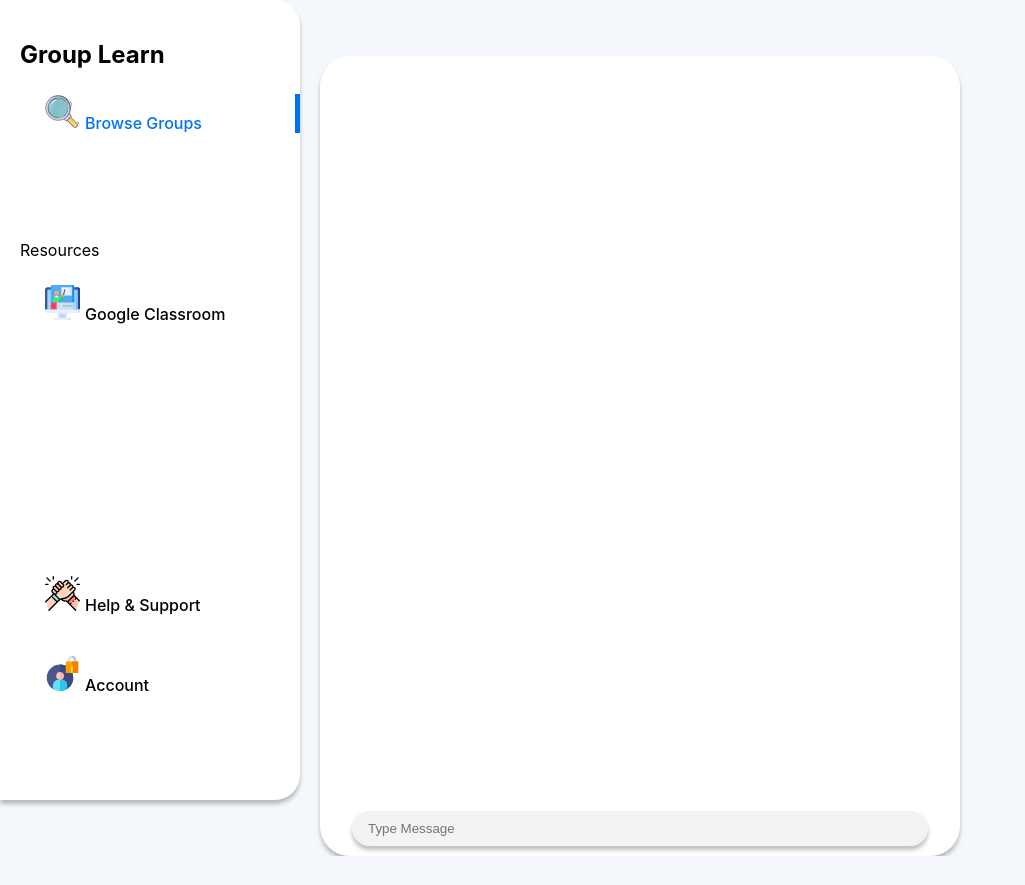
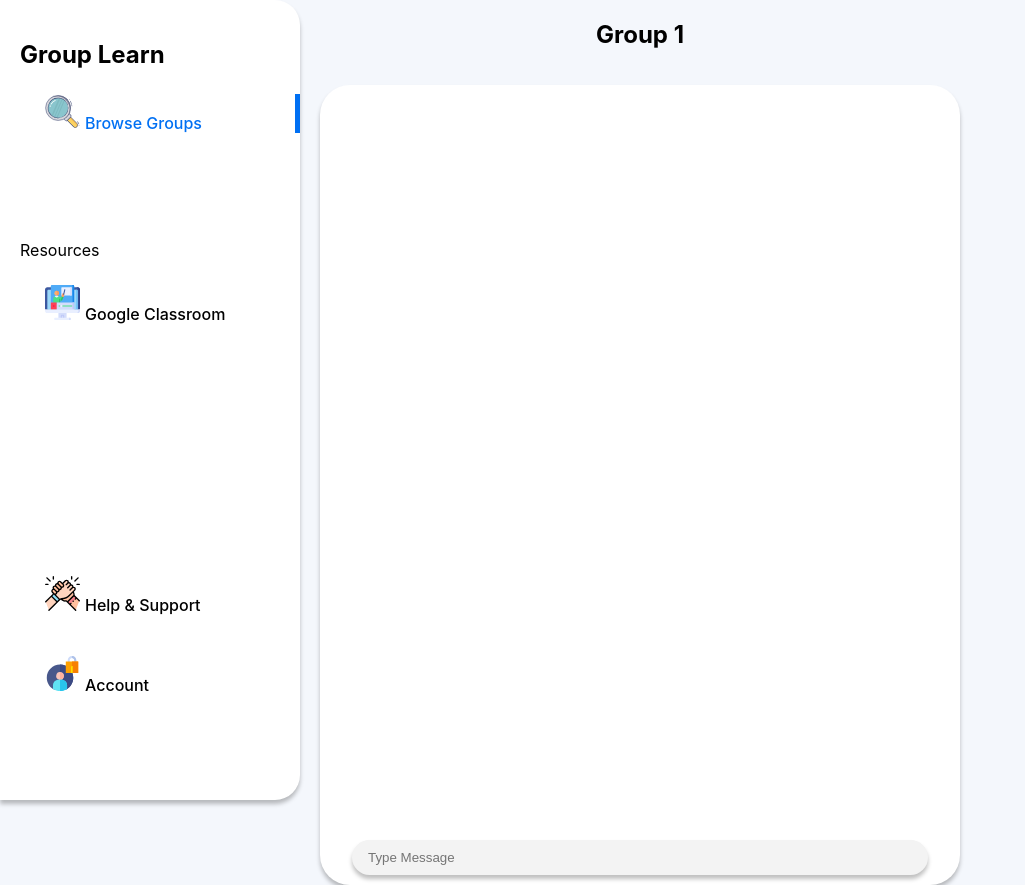
Before and after one commit to Nathan-Ballantyne/group-learn-ui, a Next.js app: page /group/1 in a window 1280 px wide. Shown: the whole page, without its empty margins (0-1025 px from the left). Before the commit the page ends 856 px from the top, so only its background shows below. Built offline with nearby package versions, Linux system fonts and the light colour scheme.

Commit message:
add prop type interfaces

```diff
--- a/components/Chat/Chat.tsx
+++ b/components/Chat/Chat.tsx
@@ -1,6 +1,8 @@
+import React from 'react';
 import styles from './Chat.module.scss';
+interface ChatProps {}
 
-const Chat = () => {
+const Chat: React.FC<ChatProps> = ({}) => {
   return (
     <div className={styles.Chat}>
       <input
@@ -11,5 +13,4 @@ const Chat = () => {
     </div>
   );
 };
-
 export default Chat;
--- a/components/GroupsList/GroupList.tsx
+++ b/components/GroupsList/GroupList.tsx
@@ -1,8 +1,11 @@
+import React from 'react';
 import GroupCard from '../GroupCard';
 import mockGroupList from '../../mock/groupLists';
 import styles from './GroupList.module.scss';
 
-const GroupList = () => {
+interface GroupListProps {}
+
+const GroupList: React.FC<GroupListProps> = ({}) => {
   return (
     <div className={styles.GroupList}>
       <div style={{ marginLeft: '1.6rem' }}>Recomended Groups</div>
@@ -21,5 +24,4 @@ const GroupList = () => {
     </div>
   );
 };
-
 export default GroupList;
--- a/components/SideNav/SideNav.tsx
+++ b/components/SideNav/SideNav.tsx
@@ -1,7 +1,10 @@
+import React from 'react';
 import styles from './SideNav.module.scss';
 import NavItem from '../NavItem';
 
-const SideNav = () => {
+interface SideNavProps {}
+
+const SideNav: React.FC<SideNavProps> = ({}) => {
   return (
     <div className={styles.SideNav}>
       <h2>Group Learn</h2>
@@ -25,17 +28,14 @@ const SideNav = () => {
         alt='help'
         title='Help &amp; Support'
         link='help-support'
-        className={styles.help}
       />
       <NavItem
         icon={'/account.svg'}
         alt='account'
         title='Account'
         link='account-profile'
-        className={styles.account}
       />
     </div>
   );
 };
-
 export default SideNav;
--- a/pages/group/[id].js
+++ b/pages/group/[id].tsx
@@ -1,12 +1,16 @@
+import React from 'react';
 import Document from '../../components/Document';
 import { useRouter } from 'next/router';
 import Chat from '../../components/Chat';
 import mockGroups from '../../mock/groupLists';
 
-const Group = () => {
+interface GroupProps {}
+
+const Group: React.FC<GroupProps> = ({}) => {
   const router = useRouter();
   const { id } = router.query;
-  const groupName = mockGroups.find((group) => group.id === id);
+  const group = mockGroups.find((group) => group.id === Number(id));
+  const groupName = group.title;
   return (
     <div
       style={{
@@ -22,5 +26,4 @@ const Group = () => {
     </div>
   );
 };
-
 export default Group;
```
Also changed, not shown: components/Document/Document.tsx (+6 -2 lines), components/GroupCard/GroupCard.tsx (+18 -11 lines), components/NavItem/NavItem.tsx (+9 -10 lines).
